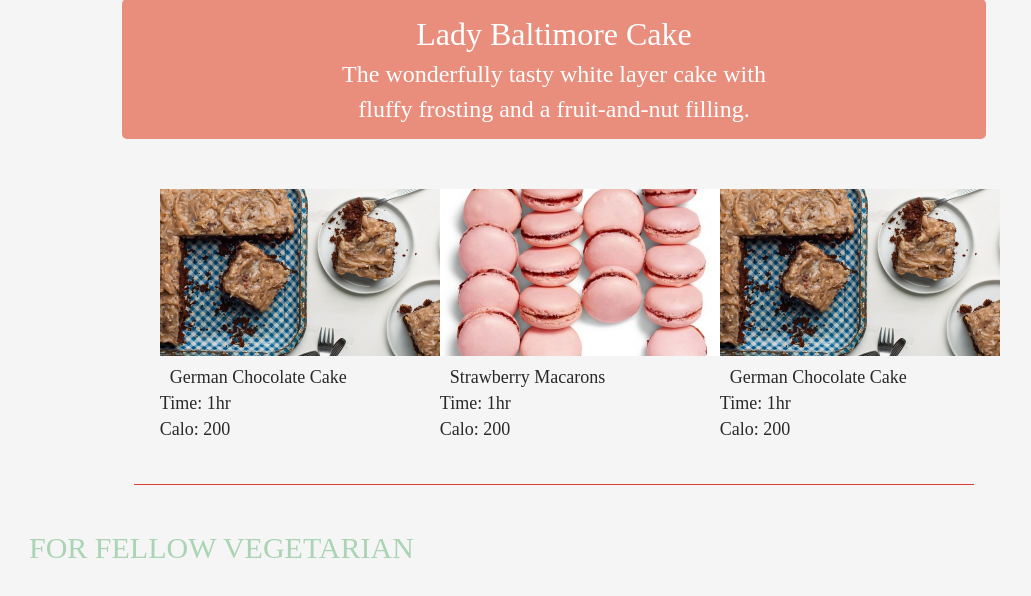
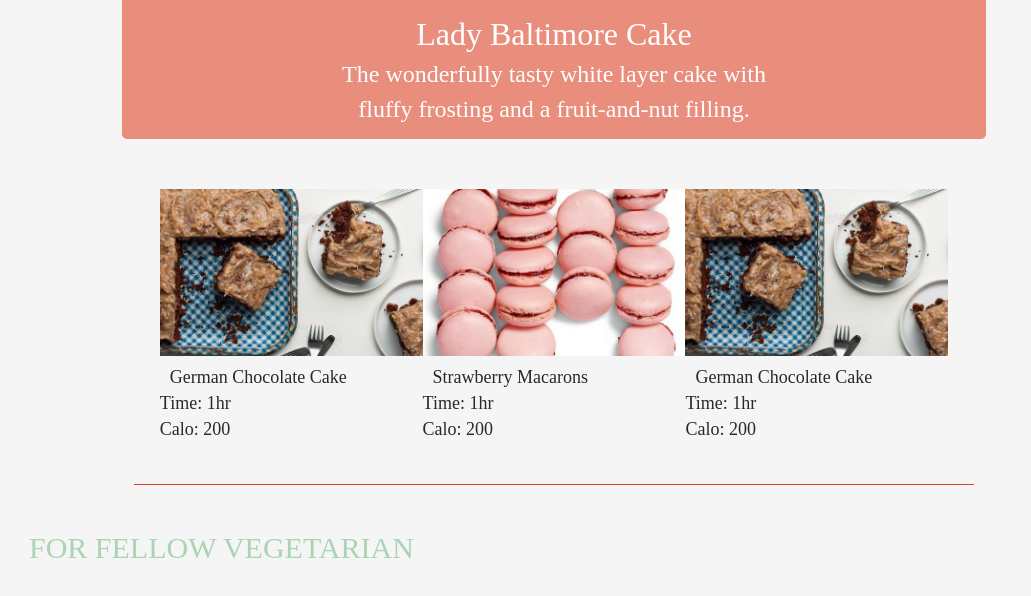
Before and after one commit to tranthang1205/Project-THT-2023, a Flask app: page /home in a window 1280 px wide. Shown: the part 2170-2766 px from the top of the page, without its empty margins (86-1117 px from the left). Run offline with Flask 3, Linux system fonts and the light colour scheme.

Commit message:
fix-little-home

```diff
--- a/static/CSS/home.css
+++ b/static/CSS/home.css
@@ -944,7 +944,11 @@ section-2 .box-text .box-special {
 
 .section-4 .box-info .mini-box {
   width: 80%;
-
+  overflow: hidden;
+}
+.section-4 .box-info .box-img
+{
+  width: 100%;
 }
 
 .section-4 .mini-box .box-img .img{
@@ -962,7 +966,7 @@ section-2 .box-text .box-special {
   width: 100%;
   height: 100%;
   object-fit: cover;
-  border-radius: 5px;
+  border-radius: 5px 5px 0px 0px;
 }
 
 .section-4 .text {
@@ -973,7 +977,7 @@ section-2 .box-text .box-special {
   background: #E98E7D;
   width: 100%;
   height: 140px;
-  border-radius: 5px;
+  border-radius: 0px 0px 5px 5px;
 }
 
 .section-4 .text .head-tile p {
```
